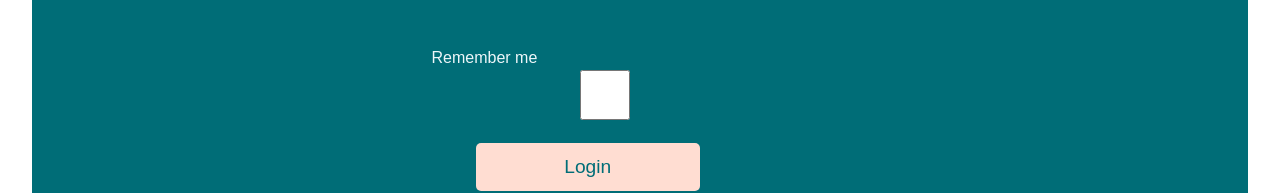
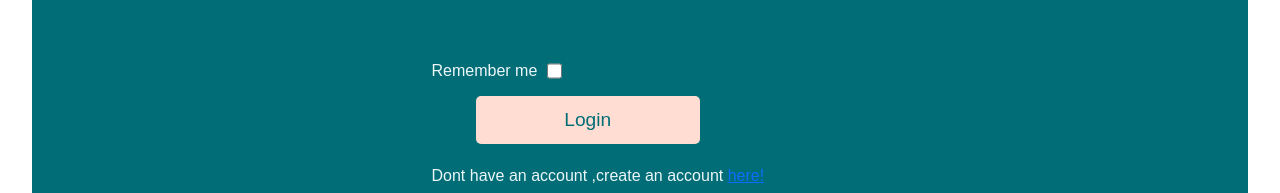
Before and after one commit to Mones-Hamd/FinalProjectHYF, a React app in the folder client/: page /login in a window 1280 px wide. Shown: the part 358-551 px from the top of the page. Built offline with nearby package versions, Linux system fonts and the light colour scheme.

Commit message:
checkbox-css

```diff
--- a/client/src/components/LoginForm/LoginForm.css
+++ b/client/src/components/LoginForm/LoginForm.css
@@ -43,3 +43,15 @@ p {
 a {
   color: #000;
 }
+.input-check-box {
+  width: 15px;
+  margin-left: 10px;
+}
+
+.remember-box {
+  display: flex;
+  flex-direction: row;
+
+  align-items: center;
+  padding-left: 1rem;
+}
--- a/client/src/components/LoginForm/LoginForm.jsx
+++ b/client/src/components/LoginForm/LoginForm.jsx
@@ -83,15 +83,15 @@ const LoginForm = () => {
             />
           ))}
 
-          <p>
-            Remember me
+          <div className="remember-box">
+            <label>Remember me</label>
             <input
               type="checkbox"
               checked={checked}
               onChange={handleChangeCheckBox}
               className="input-check-box"
             />
-          </p>
+          </div>
           <button className="log-in-btn" disabled={isLoading}>
             Login
           </button>
```
